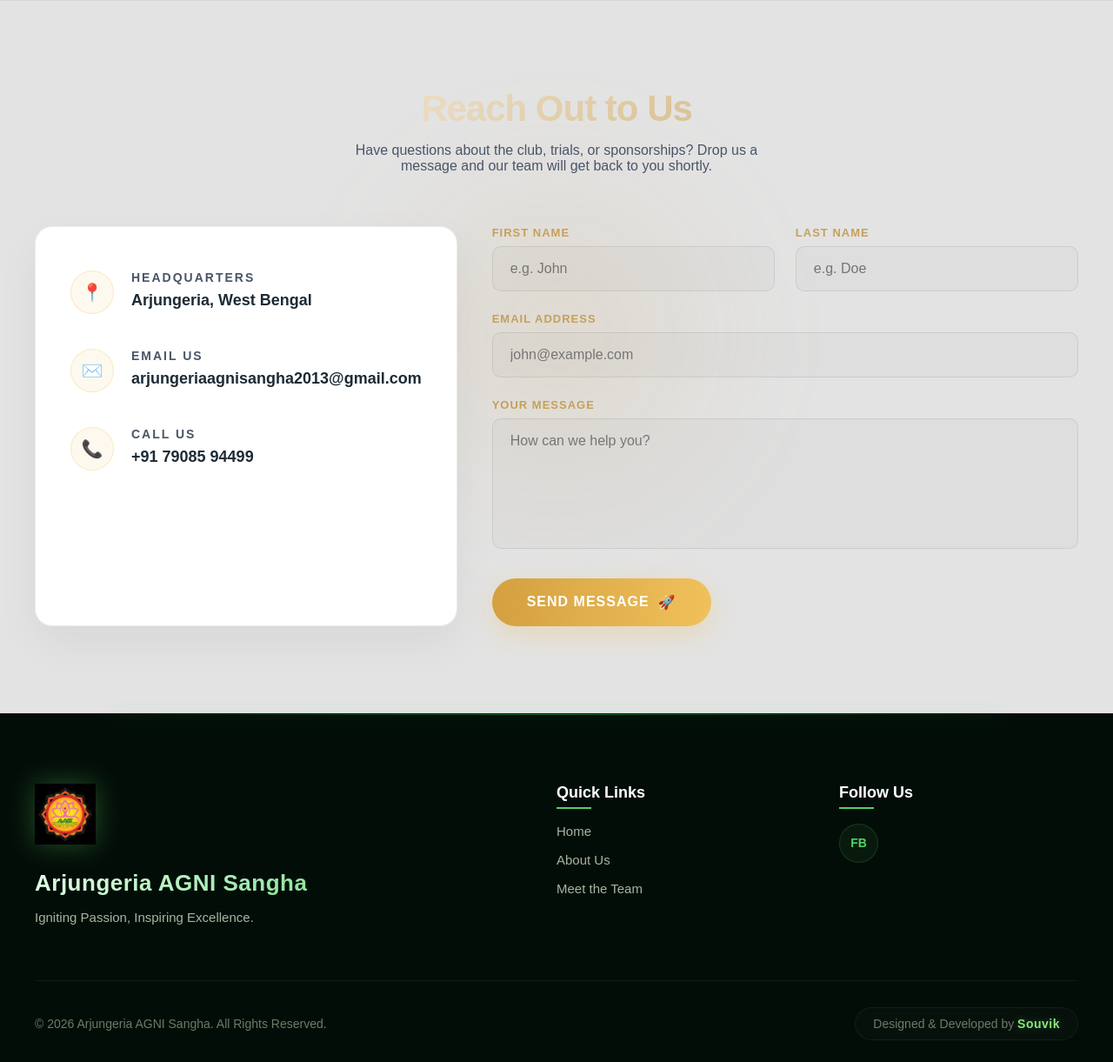
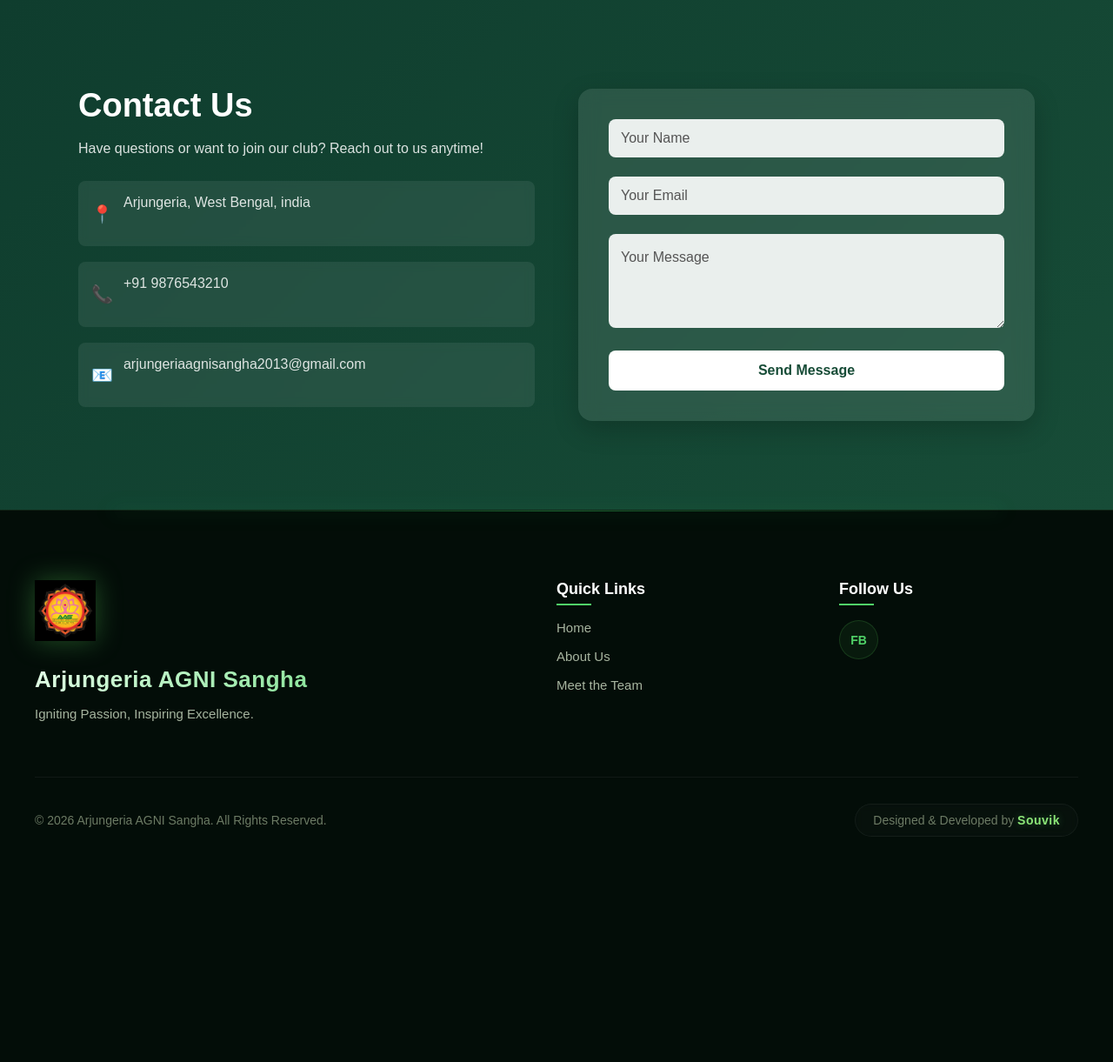
Before and after one commit to Souvik-group/Football-Club, a Django app: template core/templates/core/about_page.html in a window 1280 px wide. Shown: the part 839-2060 px from the top of the page at 87% size. After the commit the page ends 1801 px from the top, so only its background shows below. Run offline with Django 3.2, Linux system fonts and the light colour scheme; the template is opened without the code that fills it, so the values that code supplies are empty.

Commit message:
Updated contact section

```diff
--- a/core/static/css/contact.css
+++ b/core/static/css/contact.css
@@ -1,222 +1,149 @@
-/* =========================================
-   CINEMATIC CONTACT SECTION STYLES
-   ========================================= */
-:root {
-    --contact-bg:  hsl(0, 0%, 89%);
-    --contact-gold: #c5a059;
-    --contact-glass: #ffffff;
-    --contact-border: rgba(0, 0, 0, 0.08);
-    --contact-accent: rgba(197, 160, 89, 0.15);
+
+.contact-section{
+    padding: 100px 20px;
+    background: linear-gradient(135deg,#0f3d2e,#174c37);
+    font-family: Arial, sans-serif;
 }
 
-.contact-section {
-    background-color: var(--contact-bg);
-    padding: 100px 20px;
-    font-family: 'Inter', system-ui, sans-serif;
-    color: #1c2b36;
-    position: relative;
-    overflow: hidden;
-    border-top: 1px solid rgba(0,0,0,0.05);
-}
-
-/* Cinematic Spotlight Glow */
-.contact-section::before {
-    content: '';
-    position: absolute;
-    top: 10%;
-    left: 50%;
-    transform: translateX(-50%);
-    width: 600px;
-    height: 600px;
-    background: radial-gradient(circle, var(--contact-accent) 0%, transparent 60%);
-    pointer-events: none;
-    z-index: 0;
-    filter: blur(50px);
-}
-
-.contact-container {
-    max-width: 1200px;
-    margin: 0 auto;
-    position: relative;
-    z-index: 10;
-}
-
-.contact-header {
-    text-align: center;
-    margin-bottom: 60px;
-}
-
-.contact-title {
-    font-size: 42px;
-    font-weight: 800;
-    letter-spacing: -1px;
-    margin-bottom: 15px;
-    background: linear-gradient(135deg, #fff 0%, var(--contact-gold) 100%);
-    -webkit-background-clip: text;
-    -webkit-text-fill-color: transparent;
-}
-
-.contact-subtitle {
-    color: #4a5568;
-    font-size: 16px;
-    max-width: 500px;
-    margin: 0 auto;
-}
-
-.contact-grid {
+/* CONTAINER */
+.contact-container{
+    max-width: 1100px;
+    margin: auto;
     display: grid;
-    grid-template-columns: 1fr 1.5fr;
-    gap: 40px;
+    grid-template-columns: 1fr 1fr;
+    gap: 50px;
     align-items: center;
 }
 
-/* Contact Info Box */
-.contact-info-glass {
-    background: var(--contact-glass);
-    backdrop-filter: blur(20px);
-    -webkit-backdrop-filter: blur(20px);
-    border: 1px solid var(--contact-border);
-    border-radius: 20px;
-    padding: 50px 40px;
-    box-shadow: 0 20px 50px rgba(0,0,0,0.05);
-    height: 100%;
+/* LEFT SIDE */
+.contact-info{
+    color: white;
 }
 
-.info-item {
-    display: flex;
-    align-items:flex-start;
-    gap: 20px;
-    margin-bottom: 40px;
-    transition: transform 0.3s ease;
+.contact-info h2{
+    font-size: 38px;
+    margin-bottom: 15px;
 }
 
-.info-item:hover {
-    transform: translateX(10px);
+.contact-info p{
+    opacity: 0.85;
+    margin-bottom: 25px;
+    line-height: 1.6;
 }
 
-.info-icon {
-    width: 50px;
-    height: 50px;
-    border-radius: 50%;
-    background: rgba(240,193,91,0.1);
-    border: 1px solid rgba(240,193,91,0.3);
+.info-box{
     display: flex;
     align-items: center;
-    justify-content: center;
-    font-size: 20px;
-    color: var(--contact-gold);
-    flex-shrink: 0;
+    margin-bottom: 18px;
+    background: rgba(255,255,255,0.08);
+    padding: 12px 15px;
+    border-radius: 8px;
+    backdrop-filter: blur(5px);
 }
 
-.info-text h4 {
-    font-size: 14px;
-    text-transform: uppercase;
-    letter-spacing: 2px;
-    color: #4a5568;
-    margin-bottom: 8px;
+.info-box span{
+    font-size: 20px;
+    margin-right: 12px;
 }
 
-.info-text p {
-    font-size: 18px;
-    font-weight: 600;
-    color: #1c2b36;
-    margin: 0;
+/* FORM CARD (GLASS EFFECT) */
+.contact-form{
+    background: rgba(255,255,255,0.1);
+    padding: 35px;
+    border-radius: 16px;
+    backdrop-filter: blur(10px);
+    box-shadow: 0 10px 30px rgba(0,0,0,0.2);
 }
 
-/* Contact Form */
-.contact-form-glass {
+/* INPUT */
+.input-group{
     position: relative;
+    margin-bottom: 22px;
 }
 
-.contact-form-glass form {
-    display: grid;
-    grid-template-columns: 1fr 1fr;
-    gap: 24px;
+.input-group input,
+.input-group textarea{
+    width: 100%;
+    padding: 14px;
+    border: none;
+    outline: none;
+    border-radius: 8px;
+    font-size: 14px;
+    background: rgba(255,255,255,0.9);
 }
 
-.form-group {
-    display: flex;
-    flex-direction: column;
+/* LABEL */
+.input-group label{
+    position: absolute;
+    top: 50%;
+    left: 14px;
+    transform: translateY(-50%);
+    background: transparent;
+    color: #555;
+    transition: 0.3s;
+    pointer-events: none;
 }
 
-.form-group.full-width {
-    grid-column: 1 / -1;
+/* TEXTAREA FIX */
+.input-group textarea + label{
+    top: 18px;
+    transform: none;
 }
 
-.form-group label {
-    font-size: 13px;
-    color: var(--contact-gold);
-    margin-bottom: 8px;
-    font-weight: 600;
-    letter-spacing: 1px;
-    text-transform: uppercase;
+/* FLOAT EFFECT */
+.input-group input:focus + label,
+.input-group input:valid + label,
+.input-group textarea:focus + label,
+.input-group textarea:valid + label{
+    top: -8px;
+    font-size: 12px;
+    color: white;
 }
 
-.form-input {
-    background: rgba(0,0,0,0.02);
-    border: 1px solid var(--contact-border);
-    border-radius: 10px;
-    padding: 16px 20px;
-    color: #1c2b36;
+/* BUTTON */
+.contact-form button{
+    width: 100%;
+    padding: 14px;
+    border: none;
+    border-radius: 8px;
+    background: white;
+    color: #174c37;
     font-size: 16px;
-    outline: none;
-    transition: all 0.3s ease;
+    font-weight: bold;
+    cursor: pointer;
+    transition: 0.3s;
 }
 
-.form-input:focus {
-    background: #ffffff;
-    border-color: var(--contact-gold);
-    box-shadow: 0 0 20px rgba(197,160,89,0.1);
+.contact-form button:hover{
+    background: #e6e6e6;
 }
 
-textarea.form-input {
-    resize: none;
-    min-height: 150px;
-}
+/* 📱 RESPONSIVE */
+@media(max-width: 900px){
+    .contact-container{
+        grid-template-columns: 1fr;
+        gap: 30px;
+    }
 
-.submit-wrap {
-    grid-column: 1 / -1;
-    margin-top: 10px;
-}
+    .contact-info{
+        text-align: center;
+    }
 
-.btn-cinematic {
-    display: inline-flex;
-    align-items: center;
-    justify-content: center;
-    gap: 10px;
-    background: linear-gradient(90deg, #d4a040, #f0c15b);
-    color: #ffffff;
-    font-size: 16px;
-    font-weight: 800;
-    padding: 18px 40px;
-    border: none;
-    border-radius: 50px;
-    cursor: pointer;
-    transition: all 0.4s cubic-bezier(0.25, 0.8, 0.25, 1);
-    box-shadow: 0 10px 30px rgba(240,193,91,0.3);
-    text-transform: uppercase;
-    letter-spacing: 1px;
-}
-
-.btn-cinematic:hover {
-    transform: translateY(-5px);
-    box-shadow: 0 15px 40px rgba(240,193,91,0.5);
-}
-
-@media (max-width: 992px) {
-    .contact-grid {
-        grid-template-columns: 1fr;
+    .info-box{
+        justify-content: center;
     }
 }
 
-@media (max-width: 768px) {
-    .contact-form-glass form {
-        grid-template-columns: 1fr;
+@media(max-width: 500px){
+    .contact-section{
+        padding: 70px 15px;
     }
-    .contact-title {
-        font-size: 32px;
+
+    .contact-info h2{
+        font-size: 28px;
     }
-    .contact-info-glass {
-        padding: 30px 20px;
+
+    .contact-form{
+        padding: 25px;
     }
 }
--- a/core/templates/core/components/contact.html
+++ b/core/templates/core/components/contact.html
@@ -1,73 +1,54 @@
 {% load static %}
+<link rel="stylesheet" href="{% static 'css/contact.css' %}">
+<section class="contact-section" id="contact">
 
-<section class="contact-section" id="contact">
     <div class="contact-container">
 
-        <div class="contact-header">
-            <h2 class="contact-title">Reach Out to Us</h2>
-            <p class="contact-subtitle">Have questions about the club, trials, or sponsorships? Drop us a message and our team will get back to you shortly.</p>
+        <!-- Left Info -->
+        <div class="contact-info">
+            <h2>Contact Us</h2>
+            <p>Have questions or want to join our club? Reach out to us anytime!</p>
+
+            <div class="info-box">
+                <span>📍</span>
+                <p>Arjungeria, West Bengal, india</p>
             </div>
 
-        <div class="contact-grid">
-
-            <!-- Left Info Panel -->
-            <div class="contact-info-glass">
-                <div class="info-item">
-                    <div class="info-icon">📍</div>
-                    <div class="info-text">
-                        <h4>Headquarters</h4>
-                        <p>Arjungeria, West Bengal</p>
-                    </div>
+            <div class="info-box">
+                <span>📞</span>
+                <p>+91 9876543210</p>
             </div>
 
-                <div class="info-item">
-                    <div class="info-icon">✉️</div>
-                    <div class="info-text">
-                        <h4>Email Us</h4>
+            <div class="info-box">
+                <span>📧</span>
                 <p>arjungeriaagnisangha2013@gmail.com</p>
             </div>
         </div>
 
-                <div class="info-item">
-                    <div class="info-icon">📞</div>
-                    <div class="info-text">
-                        <h4>Call Us</h4>
-                        <p>+91 79085 94499</p>
-                    </div>
-                </div>
+        <!-- Right Form -->
+        <div class="contact-form">
+            <form method="POST">
+                {% csrf_token %}
+
+                <div class="input-group">
+                    <input type="text" name="name" required>
+                    <label>Your Name</label>
                 </div>
 
-            <!-- Right Form Panel -->
-            <div class="contact-form-glass">
-                <form action="#" method="POST">
-                    <div class="form-group">
-                        <label for="fname">First Name</label>
-                        <input type="text" id="fname" name="fname" class="form-input" placeholder="e.g. John" required>
+                <div class="input-group">
+                    <input type="email" name="email" required>
+                    <label>Your Email</label>
                 </div>
 
-                    <div class="form-group">
-                        <label for="lname">Last Name</label>
-                        <input type="text" id="lname" name="lname" class="form-input" placeholder="e.g. Doe" required>
+                <div class="input-group">
+                    <textarea name="message" rows="5" required></textarea>
+                    <label>Your Message</label>
                 </div>
 
-                    <div class="form-group full-width">
-                        <label for="email">Email Address</label>
-                        <input type="email" id="email" name="email" class="form-input" placeholder="john@example.com" required>
-                    </div>
-
-                    <div class="form-group full-width">
-                        <label for="message">Your Message</label>
-                        <textarea id="message" name="message" class="form-input" placeholder="How can we help you?" required></textarea>
-                    </div>
-
-                    <div class="submit-wrap">
-                        <button type="submit" class="btn-cinematic">
-                            Send Message <span>🚀</span>
-                        </button>
-                    </div>
+                <button type="submit">Send Message</button>
             </form>
         </div>
 
     </div>
-    </div>
+
 </section>
--- a/football_club/settings.py
+++ b/football_club/settings.py
@@ -25,7 +25,7 @@
 SECRET_KEY = os.getenv('SECRET_KEY', 'fallback-secret-key')
 
 # SECURITY WARNING: don't run with debug turned on in production!
-DEBUG = False
+DEBUG = True
 
 ALLOWED_HOSTS = ['.onrender.com', '127.0.0.1', 'localhost']
 
@@ -123,6 +123,10 @@
 # https://docs.djangoproject.com/en/5.2/howto/static-files/
 
 STATIC_URL = '/static/'
+
+STATICFILES_DIRS = [
+    BASE_DIR / "static"
+]
 # STATICFILES_DIRS = [BASE_DIR / 'static']  # Removed to avoid warning since using app static
 
 # Media files
```
Also changed, not shown: 1 other file. Lines whose indentation alone changed are shown as unchanged.
